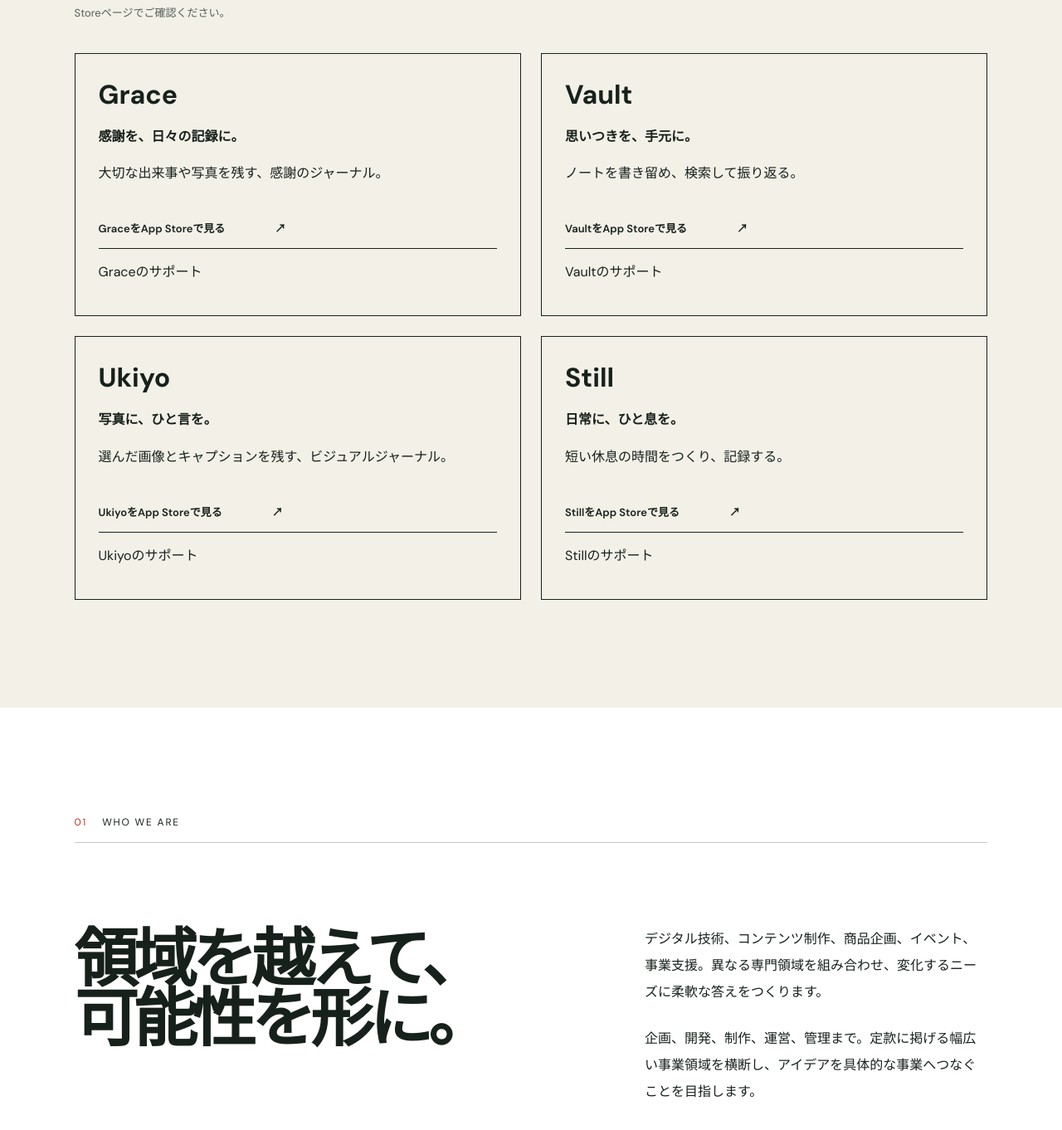
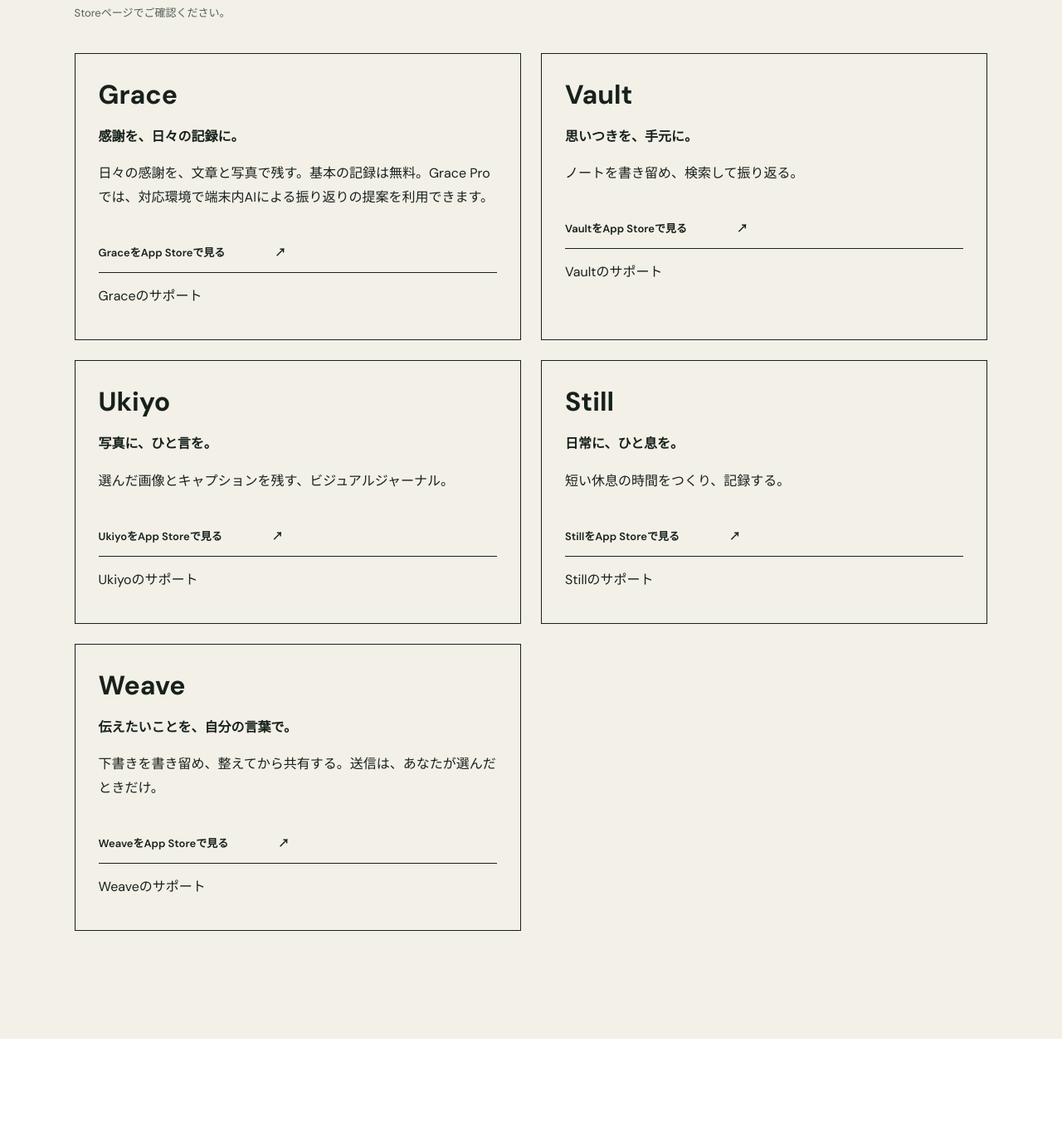
Before and after one commit to masuda-so/website, a Django app: template website/templates/pages/home.html in a window 1280 px wide. Shown: the part 1057-2419 px from the top of the page at 83% size. Run offline with Django 5.2, Linux system fonts and the light colour scheme; the template is opened without the code that fills it, so the values that code supplies are empty; some libraries are stand-ins or nearby versions.

Commit message:
Connect the released Weave app and clarify Grace features

```diff
--- a/website/templates/pages/home.html
+++ b/website/templates/pages/home.html
@@ -83,7 +83,7 @@
           <article class="app-card">
             <h3>Grace</h3>
             <p class="app-tagline">感謝を、日々の記録に。</p>
-            <p>大切な出来事や写真を残す、感謝のジャーナル。</p>
+            <p>日々の感謝を、文章と写真で残す。基本の記録は無料。Grace Proでは、対応環境で端末内AIによる振り返りの提案を利用できます。</p>
             <a class="text-link"
                href="https://apps.apple.com/jp/app/grace-gratitude-journal/id6807439542">GraceをApp Storeで見る <span aria-hidden="true">↗</span></a>
             <a class="app-support-link" href="{{ grace_support_url }}">Graceのサポート</a>
@@ -111,6 +111,14 @@
             <a class="text-link"
                href="https://apps.apple.com/jp/app/still-quiet-pause/id6807433476">StillをApp Storeで見る <span aria-hidden="true">↗</span></a>
             <a class="app-support-link" href="{{ still_support_url }}">Stillのサポート</a>
+          </article>
+          <article class="app-card">
+            <h3>Weave</h3>
+            <p class="app-tagline">伝えたいことを、自分の言葉で。</p>
+            <p>下書きを書き留め、整えてから共有する。送信は、あなたが選んだときだけ。</p>
+            <a class="text-link"
+               href="https://apps.apple.com/jp/app/weave-message-composer/id6807439507">WeaveをApp Storeで見る <span aria-hidden="true">↗</span></a>
+            <a class="app-support-link" href="{{ weave_support_url }}">Weaveのサポート</a>
           </article>
         </div>
       </section>
```
